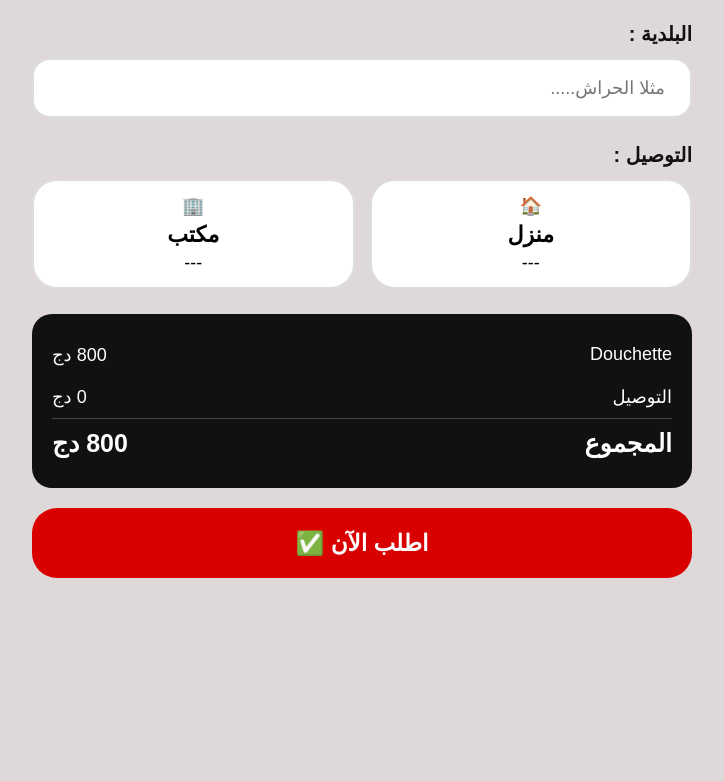
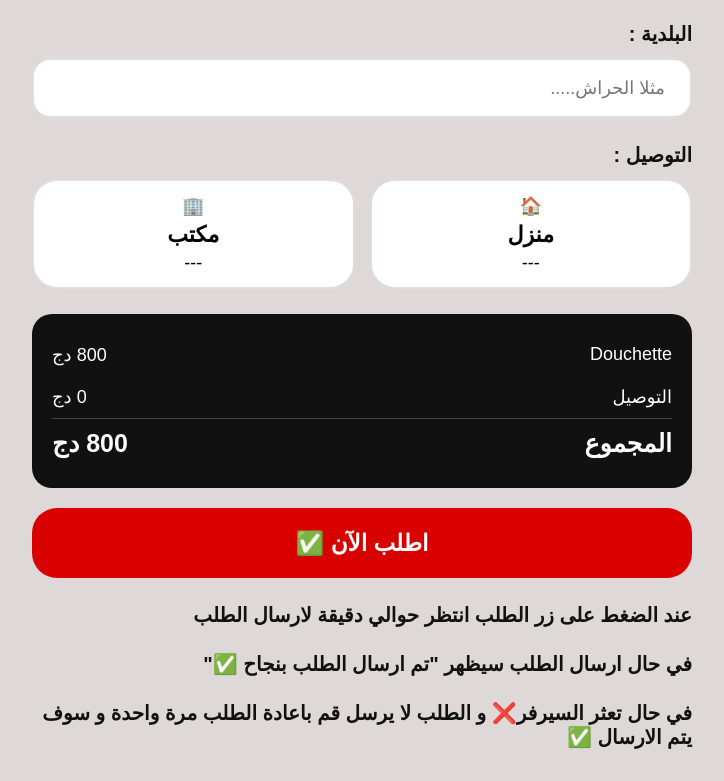
Before and after one commit to tamertseifeddine-source/produit, a website: page index.html in a window 1280 px wide. Shown: the part 1281-2062 px from the top of the page, without its empty margins (278-1002 px from the left). Before the commit the page ends 1879 px from the top, so only its background shows below. Drawn offline with Linux system fonts and the light colour scheme.

Commit message:
Enhance order button instructions in index.html
Added instructions for order submission and server issues.

```diff
--- a/index.html
+++ b/index.html
@@ -197,6 +197,10 @@ src="https://www.facebook.com/tr?id=1854375022216759&ev=PageView&noscript=1"
 
             </button>
 
+        <h3>  عند الضغط على زر الطلب انتظر حوالي دقيقة لارسال الطلب  </h3>
+        <h3>في حال ارسال الطلب سيظهر "تم ارسال الطلب بنجاح ✅" </h3>
+        <h3> في حال تعثر السيرفر❌ و الطلب لا يرسل قم باعادة الطلب مرة واحدة و سوف يتم الارسال ✅ </h3>
+
         </div>
 
     </section>
```
